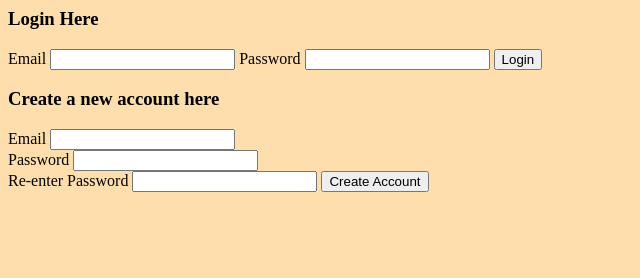
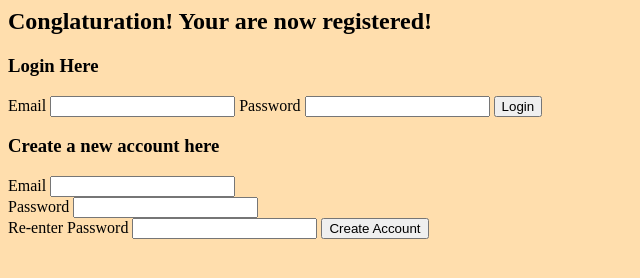
Before and after one commit to joshbivens/localStorage_login, a plain HTML site: page index.html in a window 1280 px wide. Shown: the whole page, without its empty margins (0-640 px from the left). Drawn offline with Linux system fonts and the light colour scheme.

Commit message:
Added logged in state

```diff
--- a/index.html
+++ b/index.html
@@ -4,6 +4,9 @@
     <link href="styles.css" rel="stylesheet"/>
   </head>
   <body>
+    <div id="loggedIn">
+      <h2>Conglaturation! Your are now registered!</h2>
+    </div>
     <div id="login">
       <h3>Login Here</h3>
       <label for="email">Email</label>
```
